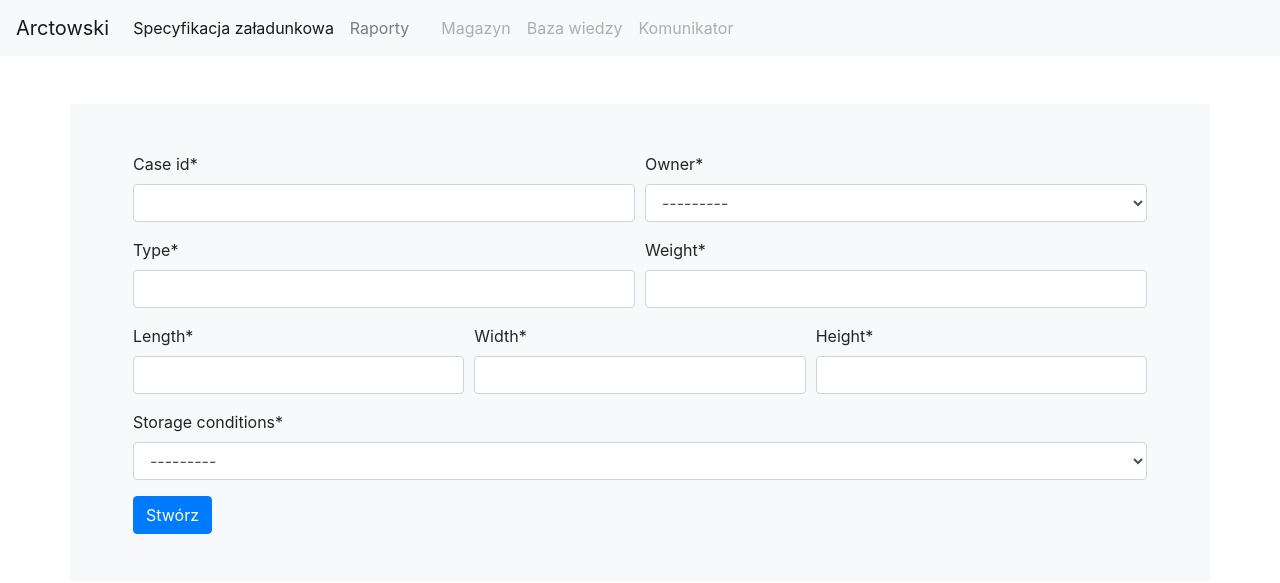
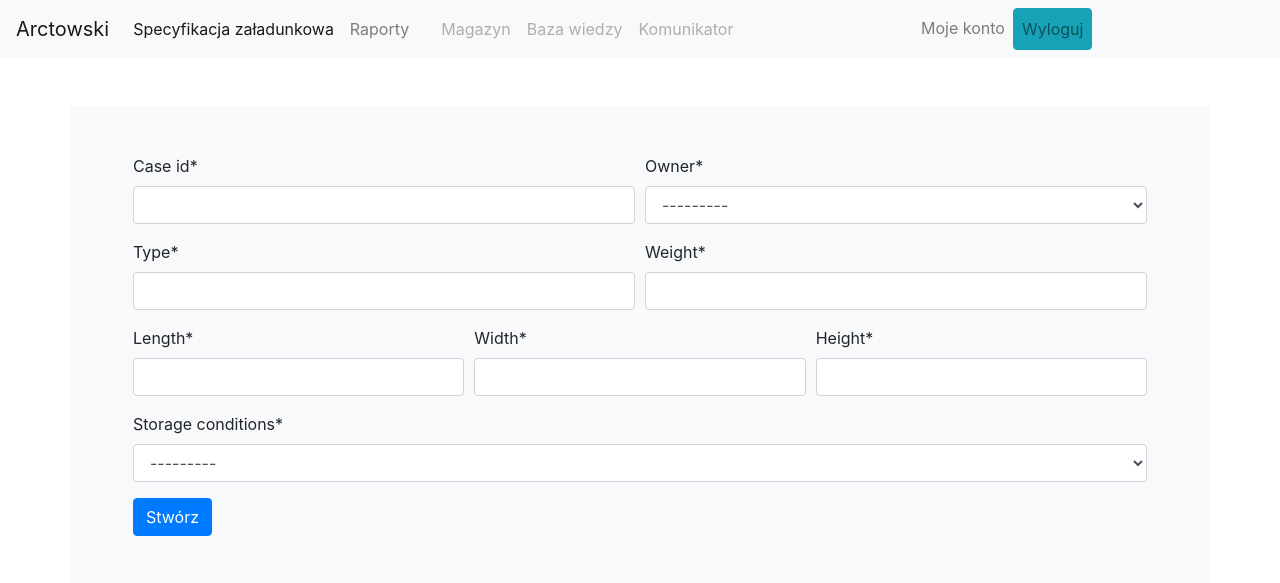
Before and after one commit to Tomaszdud/Arctowski_project, a Django app: page /case/add in a window 1280 px wide. Shown: the top 583 px of the page. Run offline with Django 3.2, Linux system fonts and the light colour scheme; some libraries are stand-ins or nearby versions.

Commit message:
manipulate main.html

```diff
--- a/Arctowski_project/Arctowski_app/templates/main.html
+++ b/Arctowski_project/Arctowski_app/templates/main.html
@@ -26,6 +26,12 @@
                   <a class="nav-item nav-link disabled" href="#">Komunikator</a>
                 </div>
             </div>
+            <div class="collapse navbar-collapse" id="navbarNavAltMarkup">
+                <div class="navbar-nav">
+                    <a class="nav-item nav-link" href="#">Moje konto</a>
+                    <a class="nav-item nav-link btn btn-info">Wyloguj</a>
+                </div>
+            </div>
         </nav>
 
         {% block content %}
```
